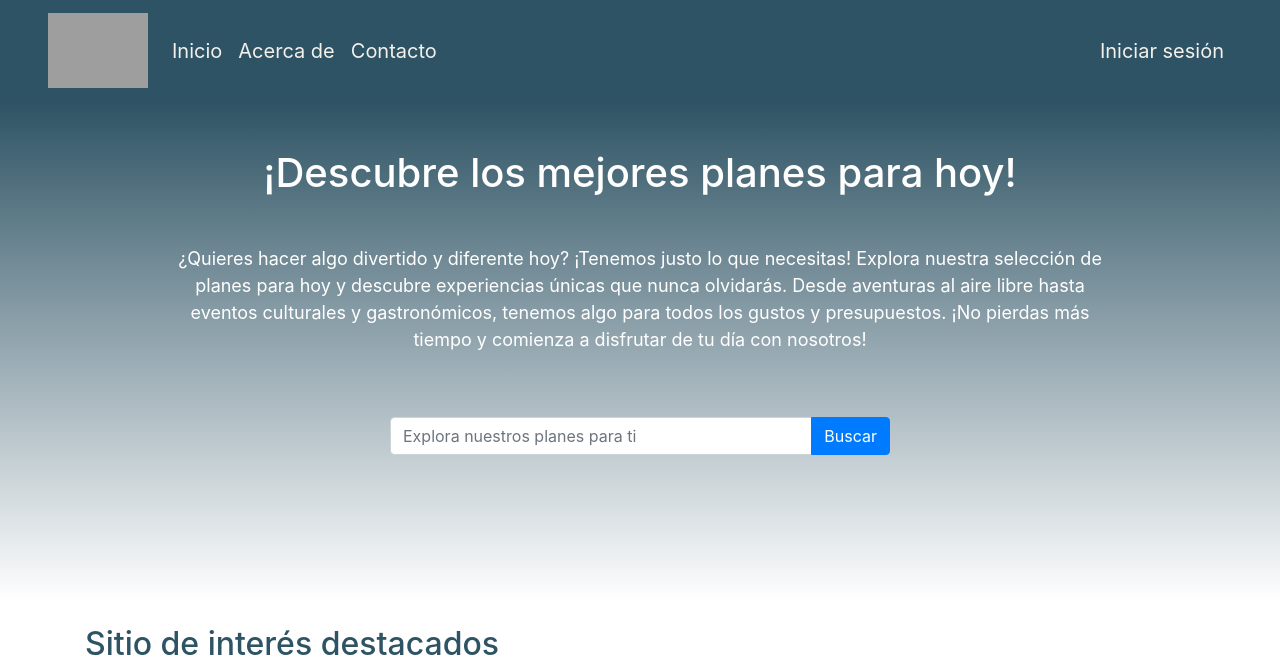
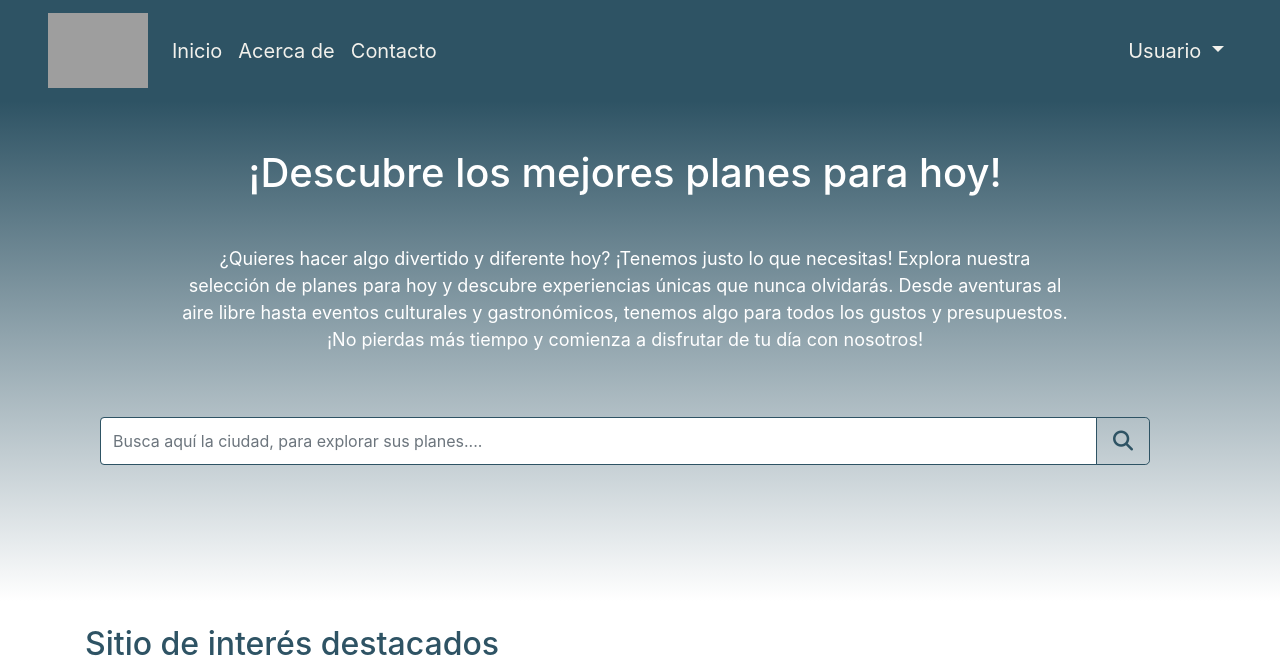
Before and after one commit to Supermiha96/PlansForToday, a PHP site: page / in a window 1280 px wide. Shown: the top 664 px of the page. Run offline with PHP 8.4, Linux system fonts and the light colour scheme; the visitor is signed in with stand-in values (Sample User, id 1); some libraries are stand-ins or nearby versions; grey boxes are pictures that could not be loaded.

Commit message:
Logout,categorias,planes

```diff
--- a/css/style.css
+++ b/css/style.css
@@ -33,7 +33,6 @@ body{
 
   #search-section .input-group {
     width: 100%;
-    max-width: 500px;
     margin: 0 auto;
   }
   .border-bottom{
@@ -60,3 +59,34 @@ body{
   .margin0 {
     margin-bottom: 0px !important;
   }
+
+
+
+
+.btn:hover{
+    color:#fff;
+}
+
+.input-text:focus{
+
+
+    box-shadow: 0px 0px 0px;
+    border-color:#2E5364;
+    outline: 0px;
+}
+
+.form-control {
+    border: 1px solid #2E5364;
+}
+.btn-outline-success {
+  color: #2E5364;
+  background-color: transparent;
+  background-image: none;
+  border-color: #2E5364;
+}
+.btn-outline-success :hover {
+  color: #2E5364;
+  background-color: transparent;
+  background-image: none;
+  border-color: #2E5364;
+}
--- a/funciones.php
+++ b/funciones.php
@@ -3,6 +3,7 @@
 
 function theHeader()
 {
+
 ?>
 
   <header class="border-bottom">
@@ -29,11 +30,27 @@ function theHeader()
           </li>
         </ul>
 
-        <ul class="navbar-nav me-3">
-          <li class="nav-item">
-            <a class="nav-link" href="./login.php">Iniciar sesión</a>
-          </li>
-        </ul>
+        <?php if (isset($_SESSION['usuario'])) { // Verificar si existe la sesión 'usuario'
+        ?>
+          <ul class="navbar-nav me-3">
+            <li class="nav-item dropdown">
+              <a class="nav-link dropdown-toggle" href="#" id="userDropdown" role="button" data-toggle="dropdown" aria-haspopup="true" aria-expanded="false">
+                Usuario
+              </a>
+              <div class="dropdown-menu" aria-labelledby="userDropdown">
+                <a class="dropdown-item" href="#">Preferencias</a>
+                <a class="dropdown-item" onclick="logout()" href="./logout.php">Salir</a>
+              </div>
+            </li>
+          </ul>
+        <?php } else { // Si no existe la sesión 'usuario'
+        ?>
+          <ul class="navbar-nav me-3">
+            <li class="nav-item">
+              <a class="nav-link" href="./login.php">Iniciar sesión</a>
+            </li>
+          </ul>
+        <?php } ?>
       </div>
     </nav>
   </header>
@@ -82,6 +99,9 @@ function theFooter()
   </footer>
 <?php
 }
+
+
+
 /**
  * Funcion que devuelve la fecha hora actual en formato dd/mm/AAAA HH24:mi:ss
  * @return type
@@ -145,12 +165,14 @@ function validarLoginUsuario($email, $password, $conexion, &$mensaje)
   $resultado = false;
 
   try {
-    $query = $conexion->prepare('SELECT `usu_email`,`usu_pass` FROM `usuario` WHERE `usu_email` =?');
+    $query = $conexion->prepare('SELECT `usu_email`,`usu_pass` FROM `usuario` WHERE `usu_email` = ?');
     $query->bindParam(1, $email);
     $query->execute();
     $count = $query->rowCount();
     if ($row = $query->fetch(PDO::FETCH_ASSOC)) {
+
       if ($row['usu_email'] == $email && password_verify($password, $row['usu_pass'])) {
+
         $resultado = true;
       } else {
         throw new Exception("Usuario o password incorrecto.");
@@ -168,6 +190,9 @@ function validarLoginUsuario($email, $password, $conexion, &$mensaje)
   }
   return $resultado;
 }
+
+
+
 /**
  * Comprueba si los datos son correctos para dar de alta un nuevo usuario
  * @param String $password
@@ -208,8 +233,9 @@ function insertarUsuario($nombre, $password, $email, $conexion, &$mensaje)
 
   $resultado = false;
   try {
-    // Generamos un password de una sola via con la funcion crypt(). Ingnoramos los warning que nos arroje con @
-    @$password_crypt = crypt($password, '$1$rasmusle$');
+
+    $password_crypt = password_hash($password, PASSWORD_DEFAULT);
+
     $query = $conexion->prepare('INSERT INTO `usuario` (`usu_nom`, `usu_email`, `usu_pass`, `usu_rol`) VALUES (?, ?, ?, 0 )');
     $query->bindParam(1, $nombre);
     $query->bindParam(2, $email);
@@ -230,63 +256,6 @@ function insertarUsuario($nombre, $password, $email, $conexion, &$mensaje)
   } catch (Exception $e) {
     $resultado = false;
     $mensaje = $e->getMessage();
-  }
-  return $resultado;
-}
-
-
-/*function insertarUsuario($login, $password, $email, $conexion, &$mensaje)
-{
-  $resultado = false;
-  try {
-
-
-    $bloqueado = 1;
-    // Generamos un password de una sola via con la funcion crypt(). Ingnoramos los warning que nos arroje con @
-    @$password_crypt = crypt($password);
-    $query = $conexion->prepare('INSERT INTO foreros (login, password, email, bloqueado) VALUES (?, ?, ?, ?)');
-    $query->bindParam(1, $login);
-    $query->bindParam(2, $password_crypt);
-    $query->bindParam(3, $email);
-    $query->bindParam(4, $bloqueado);
-
-    $rowcount = $query->execute();
-    if ($rowcount == 1) {
-      // Esperamos solo la insercion de 1 registro
-      $resultado = true;
-    } else {
-      // No se ha insertado
-      $resultado = false;
-    }
-  } catch (PDOException $e) {
-    $resultado = false;
-    $mensaje = $e->getMessage();
-  } catch (Exception $e) {
-    $resultado = false;
-    $mensaje = $e->getMessage();
-  }
-  return $resultado;
-}*/
-
-/**
- * Bloquea un usuario en la base de datos actualizando el campo bloqueado a 1
- * @param type $login
- * @param type $conexion
- * @param type $mensaje
- * @return boolean
- */
-function bloquearUsuario($login, $conexion)
-{
-  $resultado = false;
-  try {
-    $query = $conexion->prepare("UPDATE foreros SET bloqueado = 1 WHERE login = ?");
-    $query->bindParam(1, $login);
-    $rowcount = $query->execute();
-    $resultado = true;
-  } catch (PDOException $e) {
-    $resultado = false;
-  } catch (Exception $e) {
-    $resultado = false;
   }
   return $resultado;
 }
@@ -324,3 +293,14 @@ function buscarUsuarioEnBd($email, $conexion, &$mensaje)
   }
   return $objUsuario;
 }
+
+/**
+ * Función para rescatar la lista de las categorias desde la base de datos
+ */
+
+ function obtenerCategorias($conexion) {
+  $query = $conexion->prepare('SELECT * FROM categoria');
+  $query->execute();
+  $categorias = $query->fetchAll(PDO::FETCH_ASSOC);
+  return $categorias;
+}
--- a/index.php
+++ b/index.php
@@ -23,6 +23,7 @@ require_once "funciones.php";
 
 <body>
     <?php
+    session_start(); // Iniciar la sesión
     theHeader();
     ?>
 
@@ -30,20 +31,35 @@ require_once "funciones.php";
 
     <section id="search-section">
         <div class="container">
-            <div class="row justify-content-center pb-md-5">
+            <div class="row justify-content-center pb-md-5 col-12 w-100">
 
                 <div class="row justify-content-center">
                     <div class="col-md-10 mt-5 text-center">
                         <h1 class="section-title mb-5">¡Descubre los mejores planes para hoy!</h1>
                         <p class="section-description">¿Quieres hacer algo divertido y diferente hoy? ¡Tenemos justo lo que necesitas! Explora nuestra selección de planes para hoy y descubre experiencias únicas que nunca olvidarás. Desde aventuras al aire libre hasta eventos culturales y gastronómicos, tenemos algo para todos los gustos y presupuestos. ¡No pierdas más tiempo y comienza a disfrutar de tu día con nosotros!</p>
                     </div>
-                    <div class="col-lg-10 col-md-12 mt-5 mb-md-5">
-                        <div class="input-group">
-                            <input type="text" class="form-control w-75" placeholder="Explora nuestros planes para ti">
-                            <div class="input-group-append">
-                                <button class="btn btn-primary" type="button">Buscar</button>
+                    <div class="col-12 mt-5 mb-md-5 w-100">
+
+                        <div class="container justify-content-center">
+
+                            <div class="row">
+
+                                <div class="col-md-12">
+
+                                    <div class="input-group mb-3">
+                                        <input type="text" class="form-control input-text" placeholder="Busca aquí la ciudad, para explorar sus planes...." aria-label="Recipient's username" aria-describedby="basic-addon2">
+                                        <div class="input-group-append">
+                                            <button class="btn btn-outline-success btn-lg" type="button"><i class="fa fa-search"></i></button>
+                                        </div>
+                                    </div>
+
+                                </div>
+
                             </div>
+
+
                         </div>
+
                     </div>
                 </div>
             </div>
```
Also changed, not shown: listadoPlanes.php (+39 -49 lines), login.php (+6 -5 lines), logout.php (added, +13 -0 lines).
